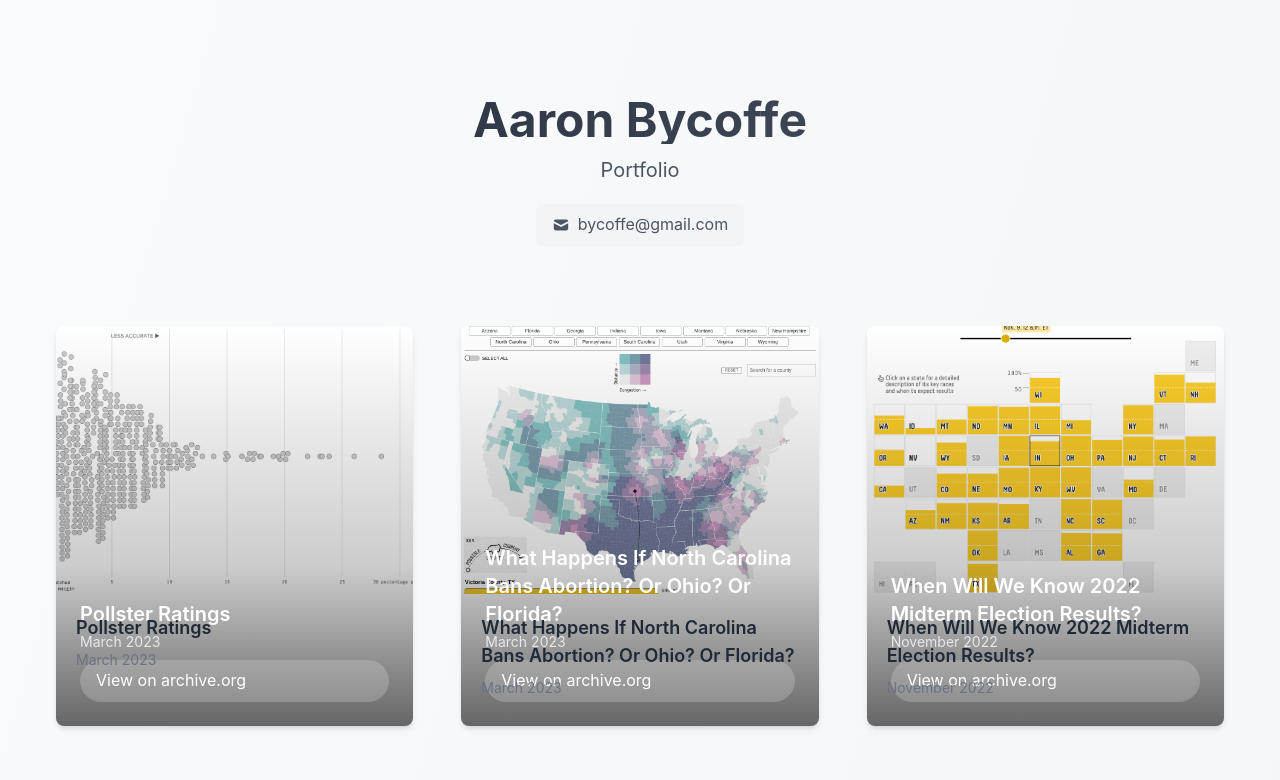
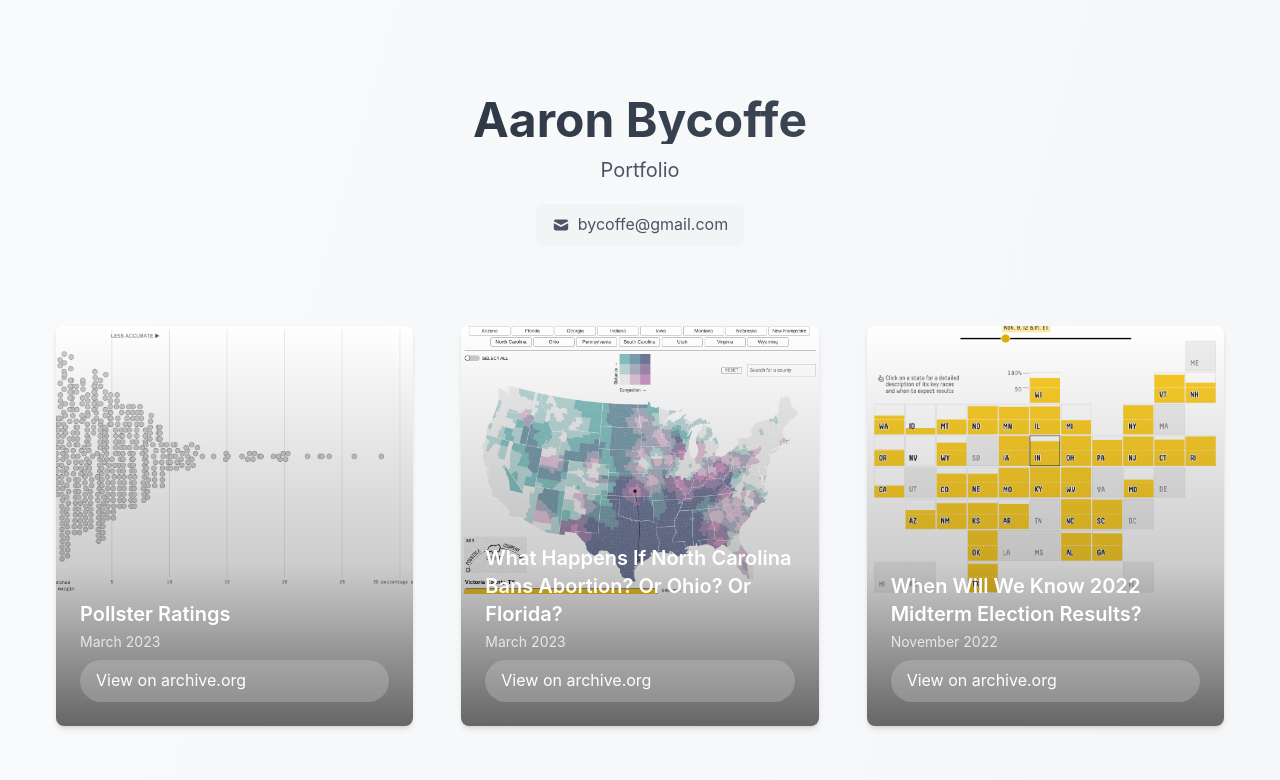
Before and after one commit to bycoffe/bycoffe.github.io, a Next.js app: page /portfolio in a window 1280 px wide. Shown: the top 780 px of the page. Built offline with nearby package versions, Linux system fonts and the light colour scheme.

Commit message:
Fix overlapping text

```diff
--- a/components/PortfolioItem.tsx
+++ b/components/PortfolioItem.tsx
@@ -40,7 +40,7 @@ export default function PortfolioItem({ title, url, linkTitle, thumbnail, date }
           {linkTitle}
         </span>
       </div>
-      <div className="p-5 bg-white">
+      <div className="p-5 bg-white transition-opacity duration-300 group-hover:opacity-0">
         <h2 className="text-gray-800 text-lg font-semibold mb-2">{title}</h2>
         <time dateTime={date} className="text-gray-500 text-sm block mb-2">
           {formatDate(date)}
--- a/styles/globals.css
+++ b/styles/globals.css
@@ -37,4 +37,9 @@ body {
   .portfolio-item:active {
     transform: scale(0.98);
   }
+
+  /* Hide the non-hover text content on touch devices */
+  .portfolio-item > div:last-child {
+    opacity: 0;
+  }
 }
```
